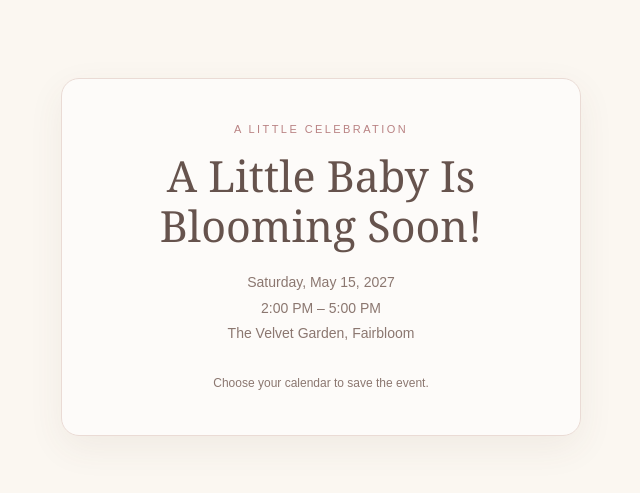
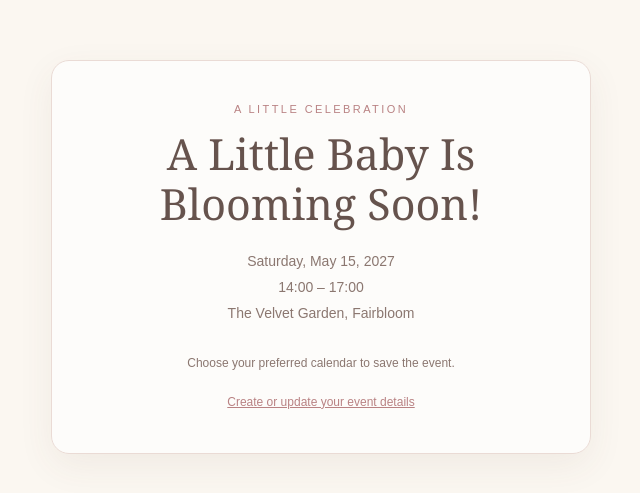
Before and after one commit to ActuallyLovely/actually-lovely-calendar-test, a plain HTML site: page index.html in a window 1280 px wide. Shown: the part 143-636 px from the top of the page, without its empty margins (319-959 px from the left). Drawn offline with Linux system fonts and the light colour scheme.

Commit message:
Add files via upload

```diff
--- a/index.html
+++ b/index.html
@@ -1,93 +1,17 @@
-<!doctype html>
-<html lang="en">
-<head>
-  <meta charset="utf-8">
-  <meta name="viewport" content="width=device-width, initial-scale=1">
-  <title>Baby in Bloom | Add to Calendar</title>
-  <script src="https://cdn.jsdelivr.net/npm/add-to-calendar-button@latest" async defer></script>
-  <style>
-    :root {
-      --ivory: #fbf7f1;
-      --rose: #b98283;
-      --brown: #66534d;
-      --muted: #8b7770;
-    }
-    * { box-sizing: border-box; }
-    body {
-      margin: 0;
-      min-height: 100vh;
-      display: grid;
-      place-items: center;
-      padding: 28px 18px;
-      background: var(--ivory);
-      color: var(--brown);
-      font-family: Georgia, "Times New Roman", serif;
-      text-align: center;
-    }
-    main {
-      width: min(100%, 520px);
-      padding: 42px 24px;
-      border: 1px solid #eadbd5;
-      background: rgba(255,255,255,.58);
-      border-radius: 18px;
-      box-shadow: 0 12px 36px rgba(93,69,61,.07);
-    }
-    .eyebrow {
-      margin: 0 0 14px;
-      color: var(--rose);
-      font: 11px/1.5 Arial, sans-serif;
-      letter-spacing: .22em;
-      text-transform: uppercase;
-    }
-    h1 {
-      margin: 0;
-      font-size: clamp(30px, 7vw, 43px);
-      font-weight: 400;
-      line-height: 1.15;
-    }
-    .details {
-      margin: 20px 0 28px;
-      color: var(--muted);
-      font: 14px/1.8 Arial, sans-serif;
-    }
-    .hint {
-      margin: 22px 0 0;
-      color: var(--muted);
-      font: 12px/1.6 Arial, sans-serif;
-    }
-    add-to-calendar-button { --atcb-background: #b98283; }
-  </style>
-</head>
-<body>
-  <main>
-    <p class="eyebrow">A little celebration</p>
-    <h1>A Little Baby Is<br>Blooming Soon!</h1>
-    <p class="details">
-      Saturday, May 15, 2027<br>
-      2:00 PM – 5:00 PM<br>
-      The Velvet Garden, Fairbloom
-    </p>
-
-    <add-to-calendar-button
-      name="A Little Baby Is Blooming Soon!"
-      start-date="2027-05-15"
-      start-time="14:00"
-      end-date="2027-05-15"
-      end-time="17:00"
-      time-zone="Europe/Athens"
-      location="The Velvet Garden, Fairbloom"
-      options="['apple','google','ical']"
-      language="en"
-      list-style="dropdown"
-      button-style="round"
-      size="3"
-      light-mode="bodyScheme"
-      hide-checkmark
-      hide-branding="false"
-      i-cal-file-name="baby-in-bloom-invitation"
-    ></add-to-calendar-button>
-
-    <p class="hint">Choose your calendar to save the event.</p>
-  </main>
-</body>
-</html>
+<!doctype html><html lang="en"><head><meta charset="utf-8"><meta name="viewport" content="width=device-width,initial-scale=1"><title>Add to Calendar | Actually Lovely</title>
+<script src="https://cdn.jsdelivr.net/npm/add-to-calendar-button@3.6.0" async defer></script>
+<style>
+:root{--ivory:#fbf7f1;--rose:#b98283;--brown:#66534d;--muted:#8b7770;--line:#eadbd5}*{box-sizing:border-box}
+body{margin:0;min-height:100vh;display:grid;place-items:center;padding:26px 16px;background:var(--ivory);color:var(--brown);font-family:Georgia,serif;text-align:center}
+main{width:min(100%,540px);padding:42px 25px;border:1px solid var(--line);background:#ffffffb0;border-radius:18px;box-shadow:0 12px 36px #5d453d12}
+.eyebrow{margin:0 0 14px;color:var(--rose);font:11px Arial;letter-spacing:.22em;text-transform:uppercase}h1{margin:0;font-size:clamp(29px,7vw,43px);font-weight:400;line-height:1.16}
+.details{margin:20px 0 27px;color:var(--muted);font:14px/1.85 Arial;white-space:pre-line}.hint{margin:22px 0 0;color:var(--muted);font:12px/1.6 Arial}.edit{display:inline-block;margin-top:22px;color:var(--rose);font:12px Arial}
+add-to-calendar-button{--atcb-background:#b98283;--atcb-text:#fff}</style></head><body><main>
+<p class="eyebrow">A little celebration</p><h1 id="event-title">A Little Baby Is Blooming Soon!</h1><p class="details" id="event-details">Loading event details…</p><div id="calendar-button"></div>
+<p class="hint">Choose your preferred calendar to save the event.</p><a class="edit" href="./create.html">Create or update your event details</a></main>
+<script>
+(function(){const q=new URLSearchParams(location.search);const e={title:q.get("title")||"A Little Baby Is Blooming Soon!",date:q.get("date")||"2027-05-15",start:q.get("start")||"14:00",end:q.get("end")||"17:00",location:q.get("location")||"The Velvet Garden, Fairbloom",description:q.get("description")||"Join us for a sweet baby shower celebration!",timezone:q.get("timezone")||"Europe/Athens"};
+document.getElementById("event-title").textContent=e.title;const d=new Date(e.date+"T12:00:00");const pretty=isNaN(d)?e.date:new Intl.DateTimeFormat("en",{weekday:"long",year:"numeric",month:"long",day:"numeric"}).format(d);
+document.getElementById("event-details").textContent=[pretty,e.start+" – "+e.end,e.location].filter(Boolean).join("\n");
+const b=document.createElement("add-to-calendar-button");[["name",e.title],["start-date",e.date],["start-time",e.start],["end-date",e.date],["end-time",e.end],["time-zone",e.timezone],["location",e.location],["description",e.description],["options","['apple','google','ical']"],["language","en"],["list-style","dropdown"],["button-style","round"],["size","3"],["light-mode","bodyScheme"],["hide-checkmark",""],["i-cal-file-name","actually-lovely-event"]].forEach(([k,v])=>b.setAttribute(k,v));document.getElementById("calendar-button").appendChild(b);})();
+</script></body></html>
```
Also changed, not shown: create.html (added, +26 -0 lines).
